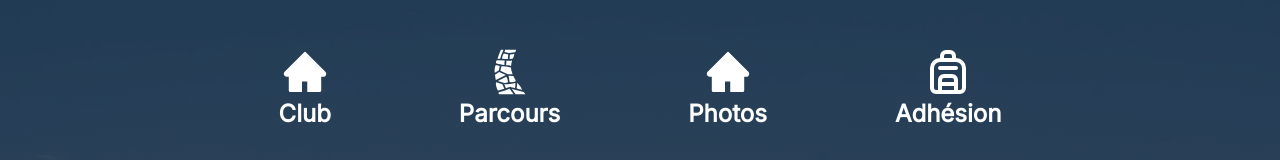
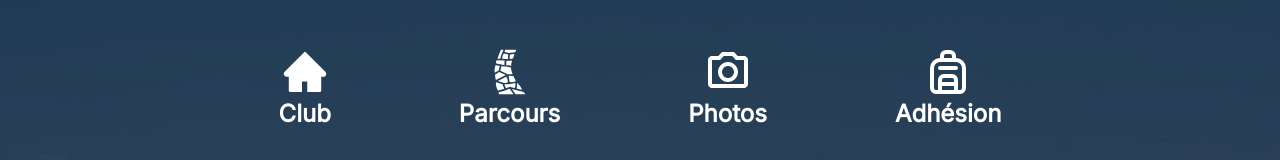
Before and after one commit to SebastienLaurentt/Galopins, a React (Vite) app: page / in a window 1280 px wide. Shown: the top 160 px of the page. Built offline with nearby package versions, Linux system fonts and the light colour scheme.

Commit message:
add photo icon on header

```diff
--- a/src/components/Header.tsx
+++ b/src/components/Header.tsx
@@ -2,7 +2,9 @@ import { Link } from 'react-scroll';
 
 import { AiFillHome } from 'react-icons/ai';
 import { GiStonePath } from 'react-icons/gi';
+import { MdOutlinePhotoCamera } from 'react-icons/md';
 import { LuBackpack } from 'react-icons/lu';
+
 
 
 function Header() {
@@ -30,7 +32,7 @@ function Header() {
                 </Link>
             </li>
             <li className='flex flex-col items-center cursor-pointer md:hover:text-green-500'>
-                <AiFillHome className='iconHeader'/>
+                <MdOutlinePhotoCamera className='iconHeader'/>
                 <Link
                     to='Club'
                     smooth={true}
--- /dev/null
+++ b/src/sections/Footer.tsx
@@ -0,0 +1,15 @@
+import { Link } from 'react-scroll';
+
+
+
+
+function Footer() {
+    return (
+    <div className='w-full bg-black text-white flex p-2 justify-center opacity-80'>
+        <p className=''>
+            Réalisé par  <a href='https://slaurent.vercel.app/'> Sébastien Laurent </a>
+        </p>
+    </div>
+    );
+  }
+export default Footer;
```
